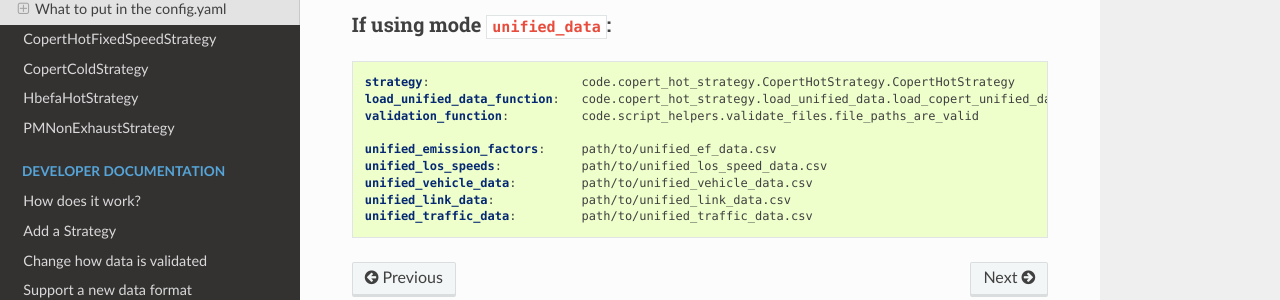
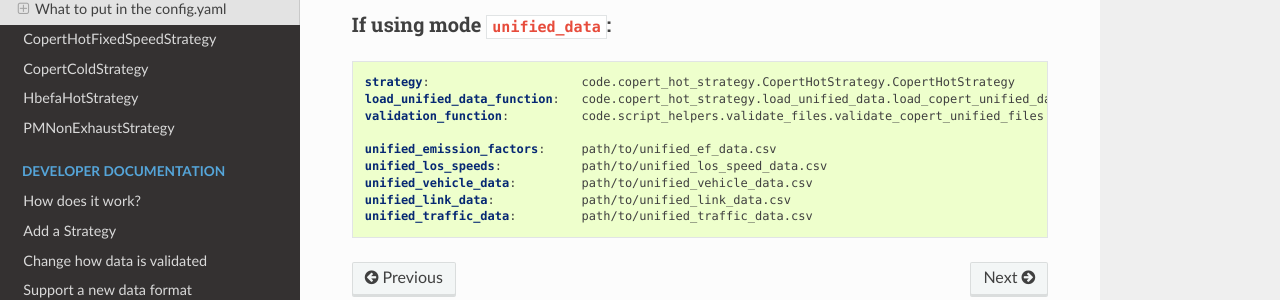
Before and after one commit to twollnik/YETI, a Sphinx documentation site: the page built from docs/user/copert_hot_strategy.rst, in a window 1280 px wide and 900 px high, scrolled down 7061 px. Shown: the part 473-773 px from the top of the window. Built offline with Sphinx 7.4.7 and the Read the Docs theme 2.0.0, drawn with Linux system fonts in a browser that asks for light colours; formulas are drawn with MathJax 3.

Commit message:
update docs for new validation function

```diff
--- a/docs/user/copert_hot_strategy.rst
+++ b/docs/user/copert_hot_strategy.rst
@@ -342,7 +342,7 @@ If using mode ``unified_data``:
 
     strategy:                     code.copert_hot_strategy.CopertHotStrategy.CopertHotStrategy
     load_unified_data_function:   code.copert_hot_strategy.load_unified_data.load_copert_unified_data
-    validation_function:          code.script_helpers.validate_files.file_paths_are_valid
+    validation_function:          code.script_helpers.validate_files.validate_copert_unified_files
 
     unified_emission_factors:     path/to/unified_ef_data.csv
     unified_los_speeds:           path/to/unified_los_speed_data.csv
```
